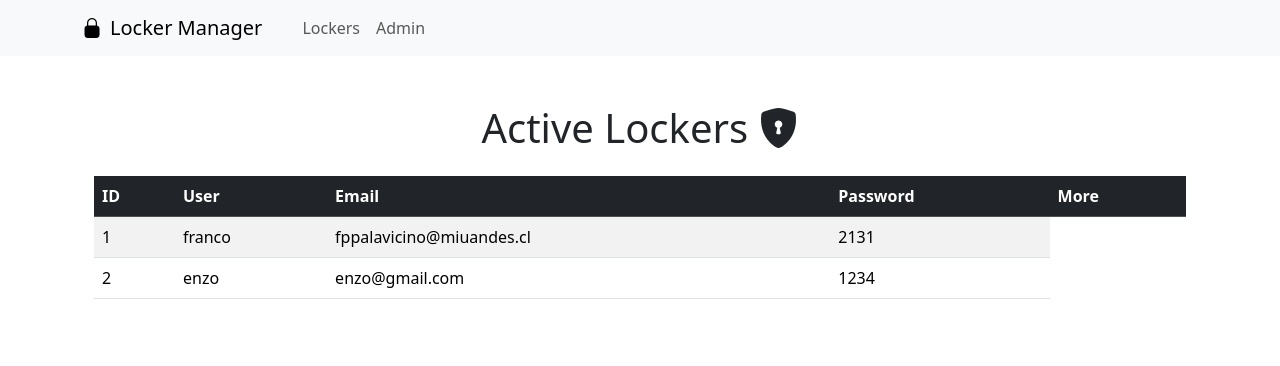
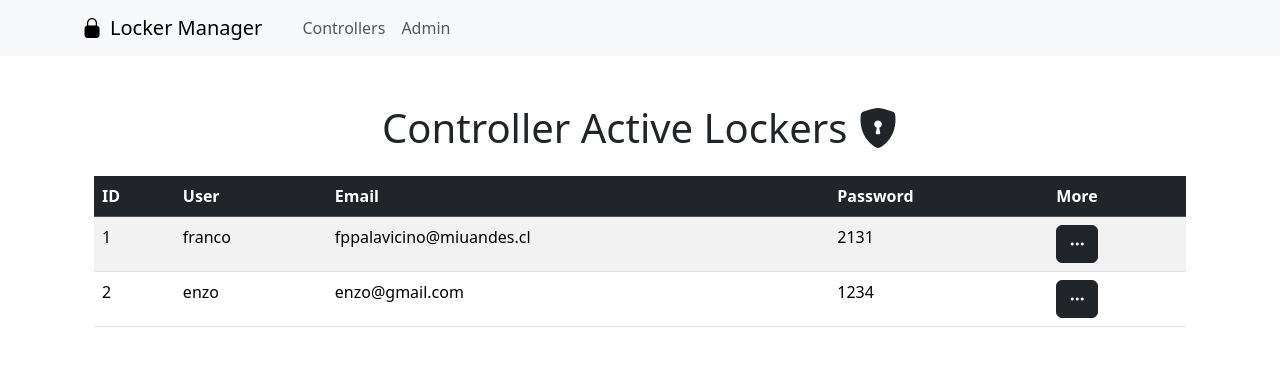
Before and after one commit to Taspee/pds_dep, a Django app: page //admin in a window 1280 px wide. Shown: the top 366 px of the page. Run offline with Django 5.2, Linux system fonts and the light colour scheme; data comes from the database, SQL or seed files in the repository.

Commit message:
feat: templates + mail

```diff
--- a/lapp/templates/base.html
+++ b/lapp/templates/base.html
@@ -17,7 +17,7 @@
             <div class="collapse navbar-collapse">
                 <ul class="navbar-nav ms-3">
                     <li class="nav-item">
-                        <a class="nav-link" href="{% url 'controllers' %}">Lockers</a>
+                        <a class="nav-link" href="{% url 'controllers' %}">Controllers</a>
                     </li>
              <!--       <li class="nav-item">
                         <a class="nav-link" href="{% url 'usuarios_list' %}">Users</a>
--- a/lapp/templates/casillero_detail.html
+++ b/lapp/templates/casillero_detail.html
@@ -6,7 +6,7 @@
 
 <div class="container mt-5">
 
-    <h1 class="text-center mb-4"> Locker {{ casillero.id }} Details </h1>
+    <h1 class="text-center mb-4"> Locker {{ casillero.id }} Details</h1>
 
     <div class="card">
         <div class="card-body text-center">
--- a/lapp/templates/casilleros_list.html
+++ b/lapp/templates/casilleros_list.html
@@ -4,7 +4,10 @@
 
 {% block content %}
 <div class="container mt-5">
-    <h1 class="text-center mb-4">Active Lockers <i class="bi bi-shield-lock-fill"></i> </h1>
+    <h1 class="text-center mb-4">{% with casilleros|first as first_casillero %}
+            Controller {{ first_casillero.controller.id }} Active Lockers
+        {% endwith %}
+    <i class="bi bi-shield-lock-fill"></i> </h1>
     <div class="table-responsive">
         <table class="table table-striped table-hover">
             <thead class="table-dark">
@@ -23,6 +26,16 @@
                         <td>{{ casillero.usuario.name }}</td>
                         <td>{{ casillero.usuario.email }}</td>
                         <td>{{ casillero.password }}</td>
+                        <td>
+                            <div class="dropdown">
+                                <button class="btn btn-dark" type="button" data-bs-toggle="dropdown" aria-expanded="false">
+                                    <i class="bi bi-three-dots"></i>
+                                </button>
+                                <ul class="dropdown-menu">
+                                  <li><a href="{% url 'locker_detail' casillero.id %}" class="dropdown-item"> Show </a></li>
+                                </ul>
+                              </div>
+                        </td>
                     </tr>
                 {% endfor %}
             </tbody>
--- a/lapp/templates/controllers.html
+++ b/lapp/templates/controllers.html
@@ -12,7 +12,7 @@
             <tr>
                 <th>Name</th>
                 <th>Actions</th>
-                <th>Estado</th>
+                <th>Status</th>
             </tr>
         </thead>
         <tbody>
--- a/lapp/views.py
+++ b/lapp/views.py
@@ -35,7 +35,7 @@
 
                 # Enviar correo electrónico notificando el cambio de contraseña
                 asunto = 'Tu contraseña ha sido cambiada'
-                mensaje = f"<p>Hola {casillero.usuario.name}, tu contraseña ha sido cambiada con éxito.</p><p>Tu nueva contraseña es: {casillero.password}</p>"
+                mensaje = f"<p>Hola {casillero.usuario.name}, tu contraseña ha sido cambiada con éxito.</p><p>Tu nueva contraseña es: {casillero.password}</p><p>Recuerda que debes presionar el boton correspondiente al casillero {casillero.id} y los gestos son: ✋: 1, 👆: 2, 🤜: 3, 🫵: 4, 👌: 5, 🫷: 6 </p>"
                 destinatarios = [casillero.usuario.email]
 
                 email = EmailMessage(
```
Also changed, not shown: 2 other files.
